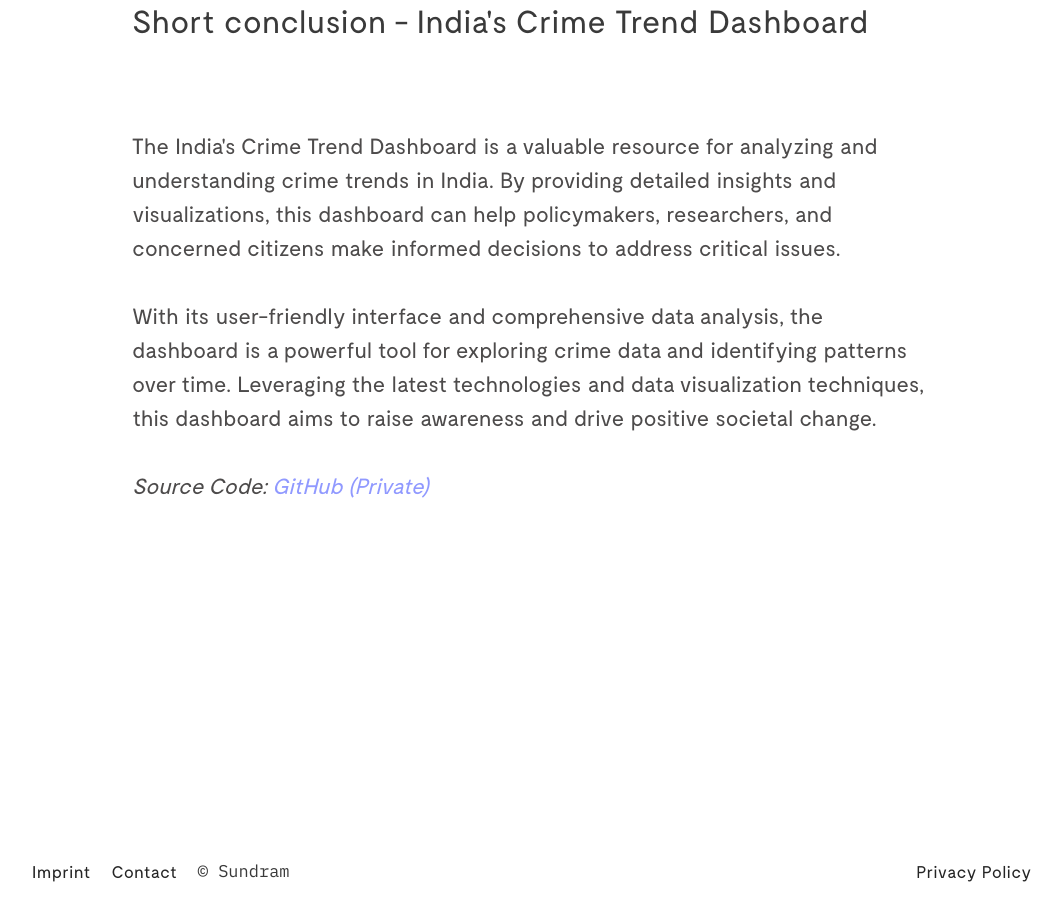
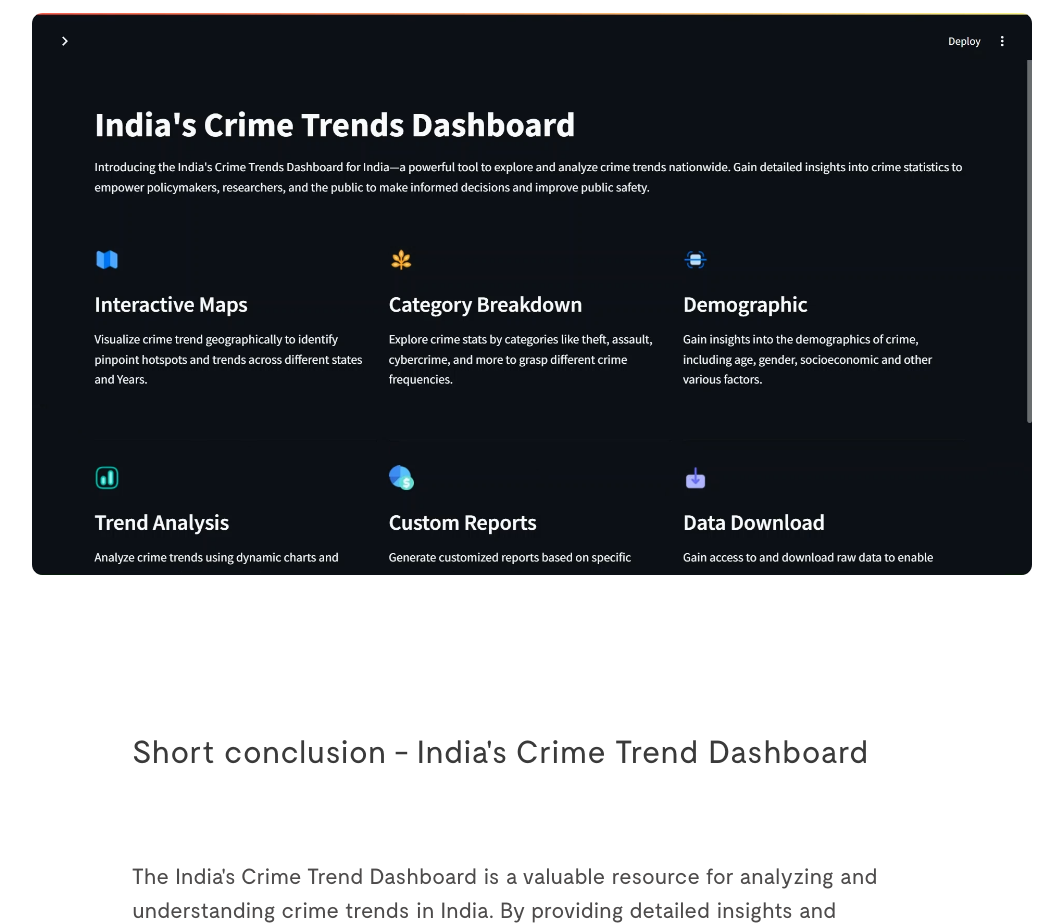
Before and after one commit to FireIndex/Portfolio, a plain HTML site: page crime-dashboard.html in a window 1280 px wide. Shown: the part 5081-6004 px from the top of the page, without its empty margins (108-1171 px from the left). Drawn offline with Linux system fonts and the light colour scheme; a web font is replaced by a local one.

Commit message:
add image in every post

```diff
--- a/crime-dashboard.html
+++ b/crime-dashboard.html
@@ -253,6 +253,16 @@
         </ul>
         <div class="spacer"></div>
       </div>
+
+      <div class="imagesection">
+        <img
+          src="images/India's Crime Trend Dashboard.png"
+          sizes="(max-width: 479px) 90vw, (max-width: 767px) 92vw, 95vw"
+          alt=""
+        />
+        <div class="spacer"></div>
+      </div>
+
       <div class="textsection">
         <h2>Short conclusion - India's Crime Trend Dashboard</h2>
         <p>
```
Also changed, not shown: ipl-dashboard.html (+10 -0 lines), note-taking-web-app.html (+9 -0 lines).
